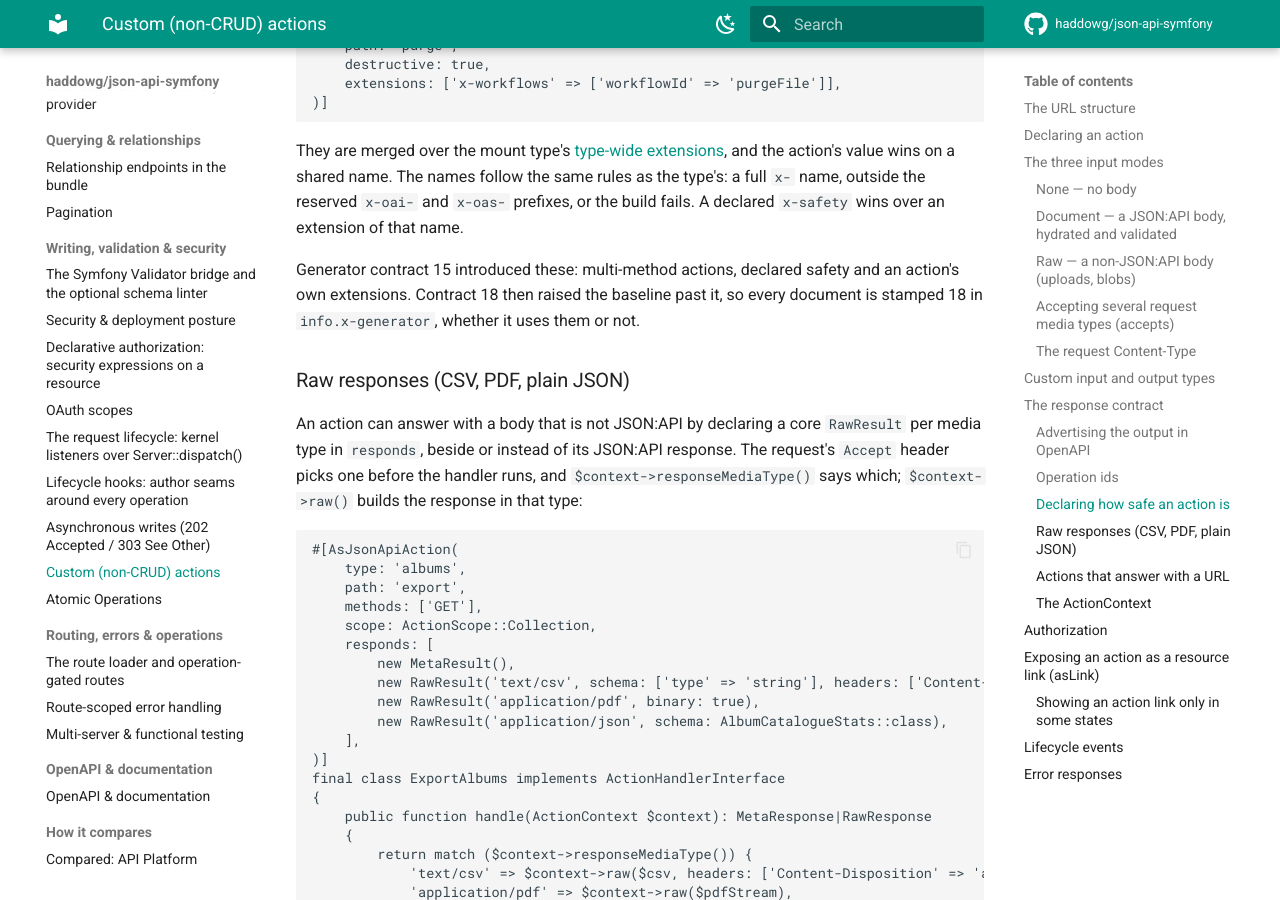
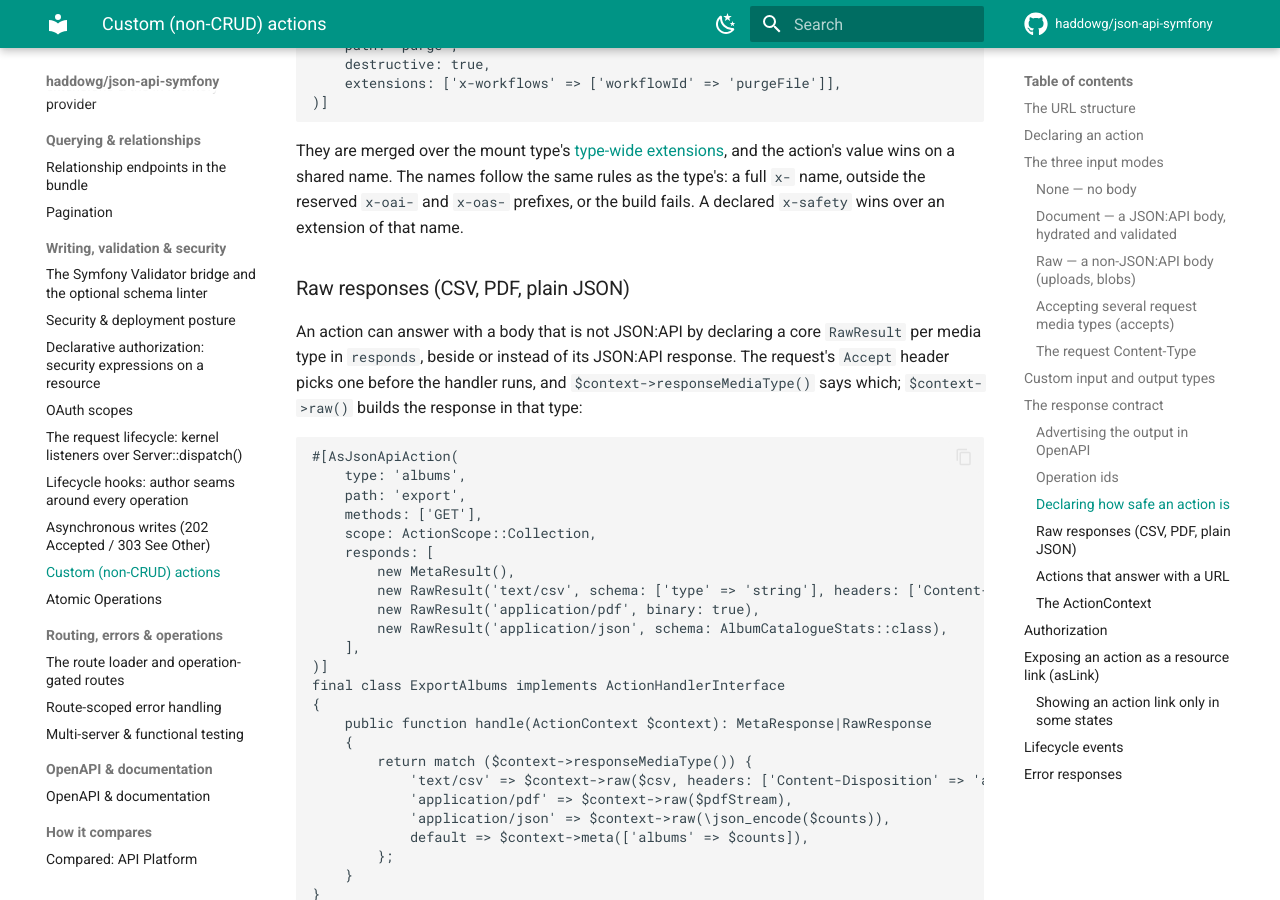
Before and after one commit to haddowg/json-api-symfony, an MkDocs documentation site: the page built from docs/actions.md, in a window 1280 px wide and 900 px high, scrolled down 9416 px. Built offline with MkDocs 1.6.1 and Material for MkDocs 9.7.7, drawn with Linux system fonts in a browser that asks for light colours; comment, search, counter and statistics services are not loaded; some of the changed text lies outside the part shown.

Commit message:
docs: drop the generator-contract history from the action and scope pages
Co-Authored-By: Claude Opus 5.5 <noreply@anthropic.com>
Claude-Session: https://claude.ai/code/session_013EXj2PRX95bKeTTCvvaVGe

```diff
--- a/docs/actions.md
+++ b/docs/actions.md
@@ -420,10 +420,6 @@ and the action's value wins on a shared name. The names follow the same rules as
 type's: a full `x-` name, outside the reserved `x-oai-` and `x-oas-` prefixes, or the
 build fails. A declared `x-safety` wins over an extension of that name.
 
-Generator contract 15 introduced these: multi-method actions, declared safety and an
-action's own extensions. Contract 18 then raised the baseline past it, so every document is
-stamped 18 in `info.x-generator`, whether it uses them or not.
-
 ### Raw responses (CSV, PDF, plain JSON)
 
 An action can answer with a body that is not JSON:API by declaring a core `RawResult`
@@ -534,8 +530,7 @@ response, and `$context->seeOther($url, $expiresAt)` is the same response.
 The media type is the opt-in. A bare `new SeeOther()`, or one with only a description,
 stays the plain `303` it always was. The OpenAPI document shows both responses. The
 `200` references the shared `LocationDocument` component, and the `303` documents
-`Location`. Contract 17 introduced this response. Every document now carries contract 18,
-the baseline since the links components were shared.
+`Location`.
 Core's [location responses](https://github.com/haddowg/json-api/blob/main/docs/responses.md#location-responses)
 describe the rendering in full.
 
```
Also changed, not shown: docs/scopes.md (+1 -2 lines).
